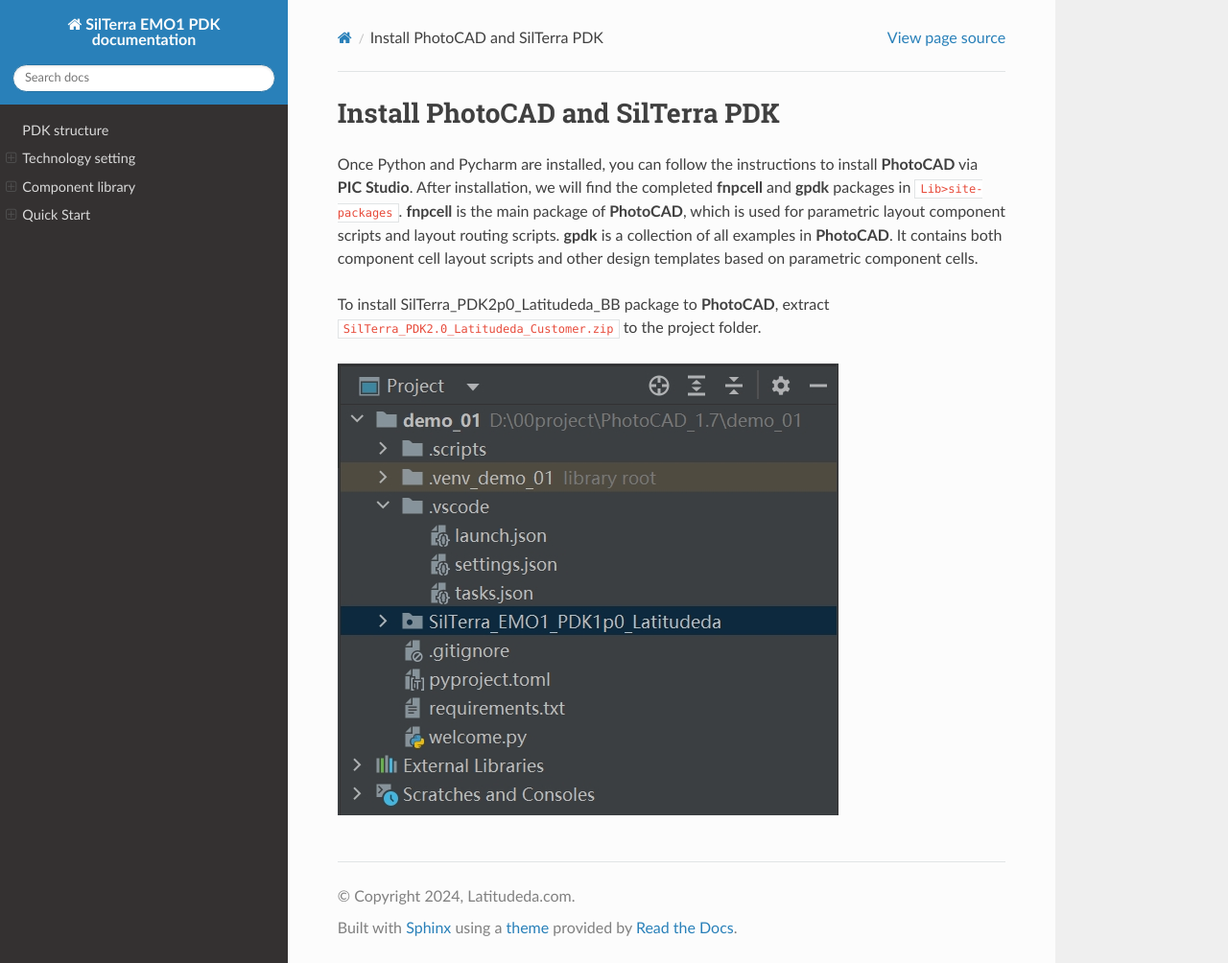
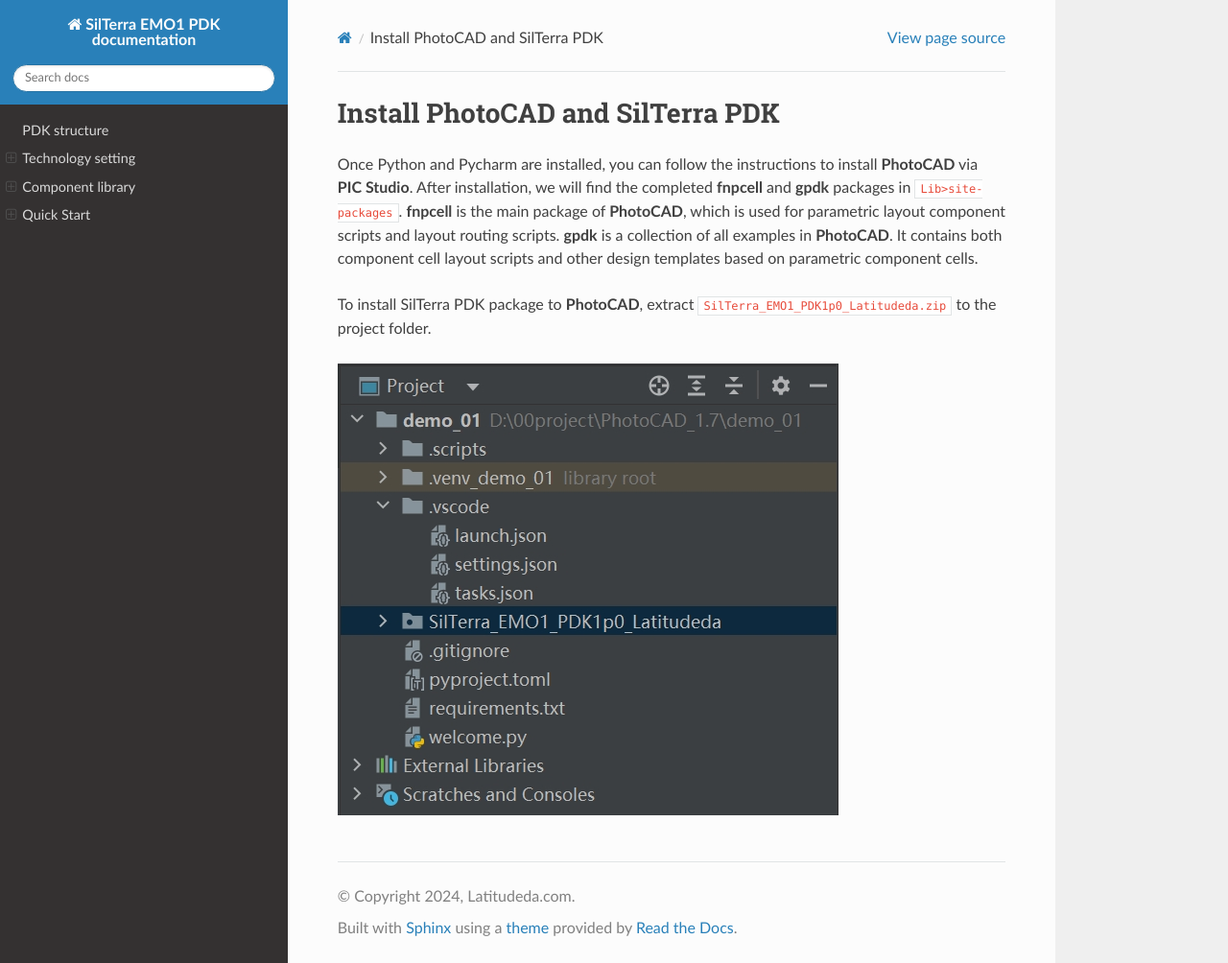
Before and after one commit to Latitudeda/SilTerra_EMO1_RDL_PDK, a Sphinx documentation site: the page built from docs/source/source/intro/install_photocad.rst, in a window 1280 px wide and 1004 px high. Shown: the whole window at 96% size. Built offline with Sphinx 7.4.7 and the Read the Docs theme 3.1.0, drawn with Linux system fonts in a browser that asks for light colours; pages that are not in the unit, such as notebooks, are missing from menus.

Commit message:
words correction

```diff
--- a/docs/source/source/intro/install_photocad.rst
+++ b/docs/source/source/intro/install_photocad.rst
@@ -3,6 +3,6 @@
 
 Once Python and Pycharm are installed, you can follow the instructions to install **PhotoCAD** via **PIC Studio**. After installation, we will find the completed **fnpcell** and **gpdk** packages in ``Lib>site-packages``. **fnpcell** is the main package of **PhotoCAD**, which is used for parametric layout component scripts and layout routing scripts. **gpdk** is a collection of all examples in **PhotoCAD**. It contains both component cell layout scripts and other design templates based on parametric component cells.
 
-To install SilTerra_PDK2p0_Latitudeda_BB package to **PhotoCAD**, extract ``SilTerra_PDK2.0_Latitudeda_Customer.zip`` to the project folder.
+To install SilTerra PDK package to **PhotoCAD**, extract ``SilTerra_EMO1_PDK1p0_Latitudeda.zip`` to the project folder.
 
 .. image:: ../images/install.png
```
